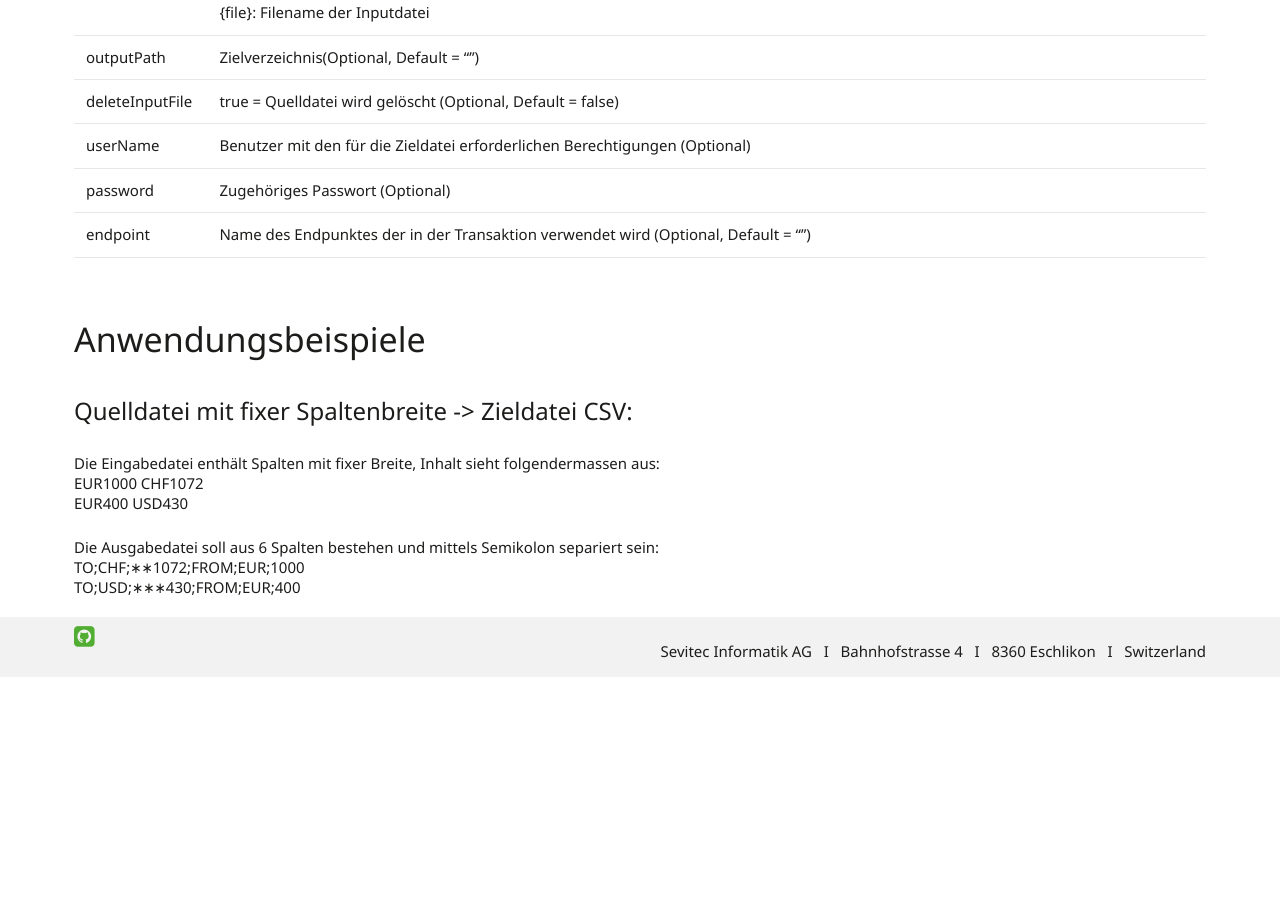
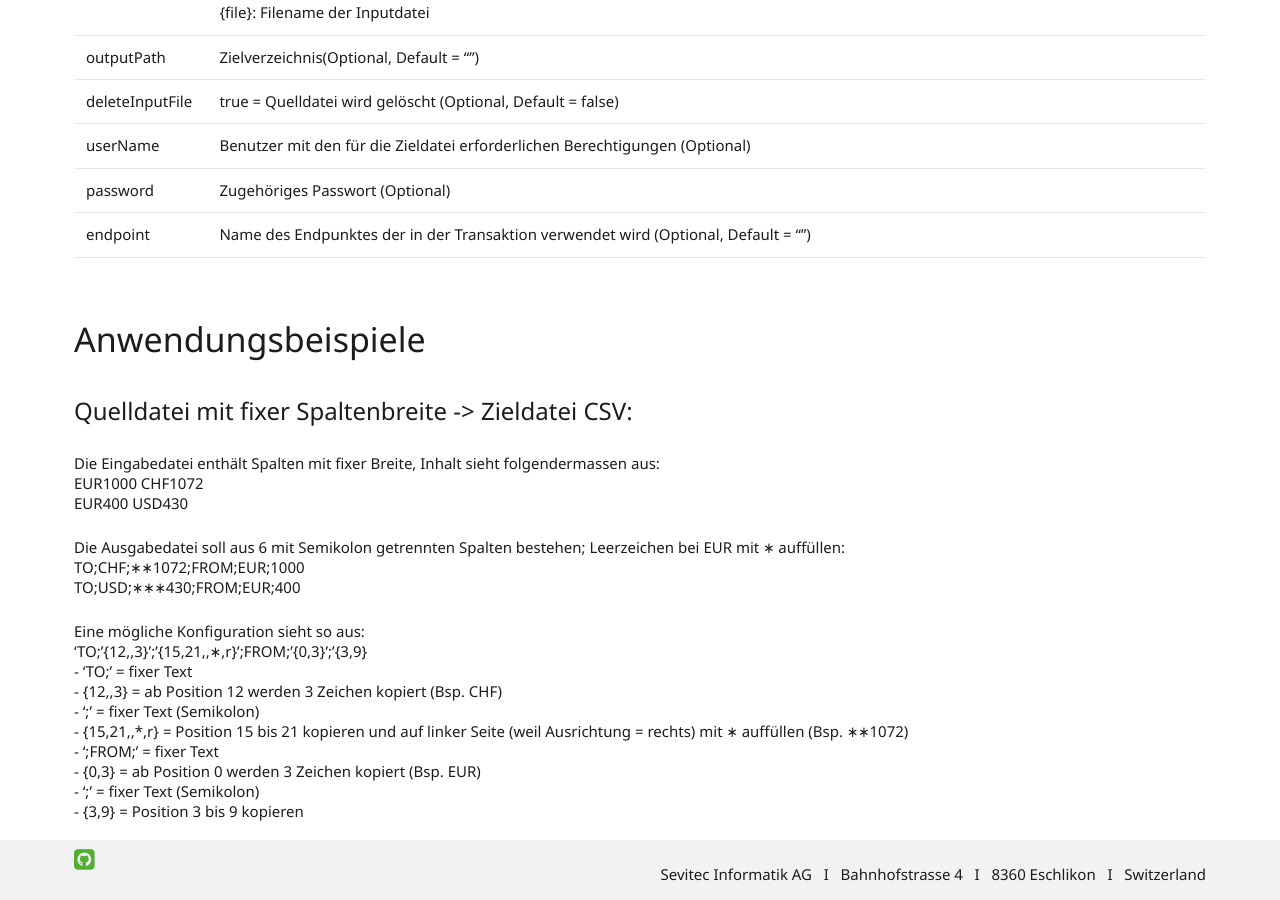
Before and after one commit to primesoft-group/oneconnexx-docs, a Jekyll site: the page built from _pages/addins/de/filereconstructor.md, in a window 1280 px wide and 900 px high, scrolled down 1084 px. Built offline with Jekyll 4.4.1, drawn with Linux system fonts in a browser that asks for light colours; nearby versions of some CDN libraries; some web fonts are replaced; before the commit the page ends 1761 px from its top, so only the background shows below that.

Commit message:
Update filereconstructor.md

```diff
--- a/_pages/addins/de/filereconstructor.md
+++ b/_pages/addins/de/filereconstructor.md
@@ -30,4 +30,6 @@ Das FileReconstructor AddIn liest eine existierende Datei ein, formt zeilenweise
 #### Quelldatei mit fixer Spaltenbreite -> Zieldatei CSV:
 Die Eingabedatei enthält Spalten mit fixer Breite, Inhalt sieht folgendermassen aus:<br />EUR1000     CHF1072<br />EUR400      USD430<br />
 
-Die Ausgabedatei soll aus 6 Spalten bestehen und mittels Semikolon separiert sein:<br />TO;CHF;&lowast;&lowast;1072;FROM;EUR;1000<br />TO;USD;&lowast;&lowast;&lowast;430;FROM;EUR;400<br />
+Die Ausgabedatei soll aus 6 mit Semikolon getrennten Spalten bestehen; Leerzeichen bei EUR mit &lowast; auffüllen:<br />TO;CHF;&lowast;&lowast;1072;FROM;EUR;1000<br />TO;USD;&lowast;&lowast;&lowast;430;FROM;EUR;400<br />
+
+Eine mögliche Konfiguration sieht so aus:<br />'TO;'{12,,3}';'{15,21,,&lowast;,r}';FROM;'{0,3}';'{3,9}<br /> - 'TO;' = fixer Text<br /> - {12,,3} = ab Position 12 werden 3 Zeichen kopiert (Bsp. CHF)<br /> - ';' = fixer Text (Semikolon)<br /> - {15,21,,*,r} = Position 15 bis 21 kopieren und auf linker Seite (weil Ausrichtung = rechts) mit &lowast; auffüllen (Bsp. &lowast;&lowast;1072)<br /> - ';FROM;' = fixer Text<br /> - {0,3} = ab Position 0 werden 3 Zeichen kopiert (Bsp. EUR)<br /> - ';' = fixer Text (Semikolon)<br /> - {3,9} = Position 3 bis 9 kopieren
```
